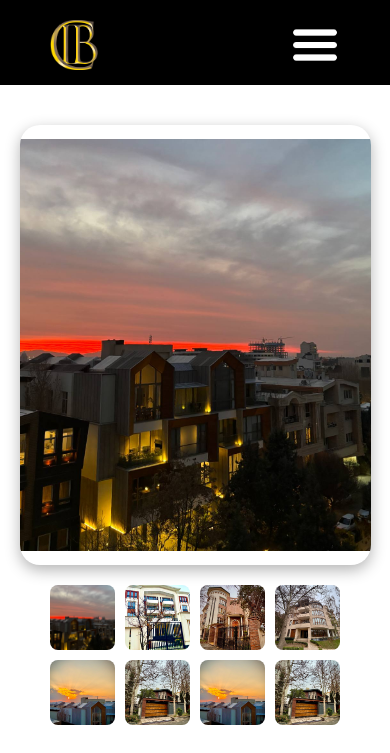
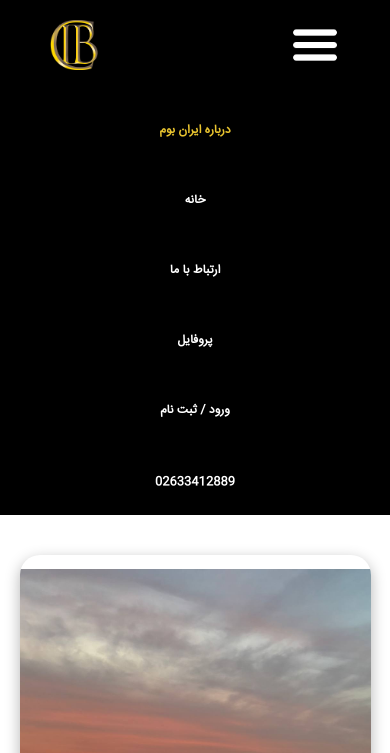
Before and after one commit to Mohogho/iranboom-v.3.0, a website: page homes.html in a window 390 px wide. Both pictures are taken after a click on the link 341 px from the left and 35 px from the top of the page. Shown: the top 753 px of the page. Drawn offline with nearby package versions, Linux system fonts and the light colour scheme; some packages are replaced by stand-ins of ours; a script that the page names is missing.

Commit message:
menu homes edit

```diff
--- a/homes.html
+++ b/homes.html
@@ -161,10 +161,27 @@
             <p> &copy; 2025 تمامی حقوق این وبسایت متعلق به ایران بوم می باشد .</p>
         </div>
     </footer>
-
     <script src="https://cdn.jsdelivr.net/npm/swiper@9/swiper-bundle.min.js"></script>
     <script src="https://cdn.jsdelivr.net/npm/basiclightbox@5/dist/basicLightbox.min.js"></script>
     <script>
+
+        function myFunction() {
+            var x = document.getElementById("myLinks");
+            if (x.style.display === "flex") {
+                x.style.display = "none";
+            } else {
+                x.style.display = "flex";
+            }
+        }
+        document.addEventListener("click", function (event) {
+            var x = document.getElementById("myLinks");
+            var burgerBar = document.querySelector(".burger-bar");
+            if (x.style.display === "flex" && !burgerBar.contains(event.target)) {
+                x.style.display = "none";
+            }
+        });
+
+
         // انتخاب المان‌ها
         const largeImage = document.getElementById('largeImage');
         const thumbnails = document.querySelectorAll('.melk-thumbnails img');
```
